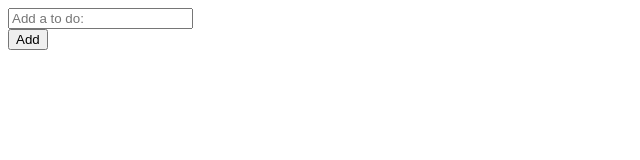
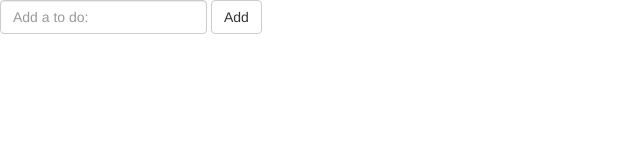
Before and after one commit to rafaelaudy/ToDoLabApp, a website: page index.html in a window 1280 px wide. Shown: the whole page, without its empty margins (0-640 px from the left). Drawn offline with nearby package versions, Linux system fonts and the light colour scheme; the site is published under a folder, as on GitHub Pages, so addresses that start at the root find nothing.

Commit message:
Fixing bootstap CSS path

```diff
--- a/index.html
+++ b/index.html
@@ -4,7 +4,7 @@
 <head>
     <title>The HTML5 Herald</title>
     <script src="bower_components/angular/angular.js"></script>
-    <link rel="stylesheet" href="/bootstrap.min.css">
+    <link rel="stylesheet" href="bower_components/bootstrap/dist/css/bootstrap.min.css">
 </head>
 
 <body ng-app="AngularToDoApp">
```
